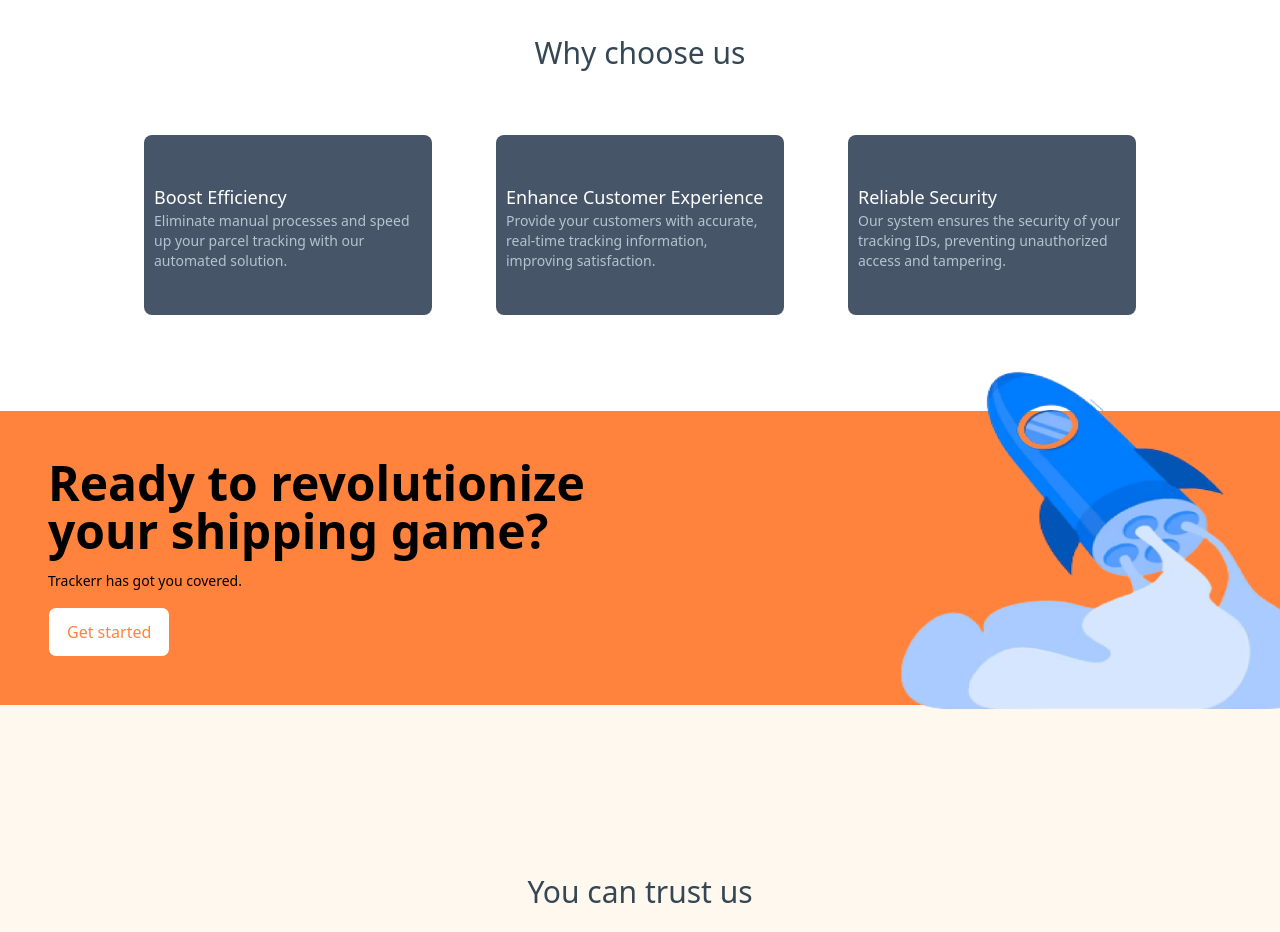
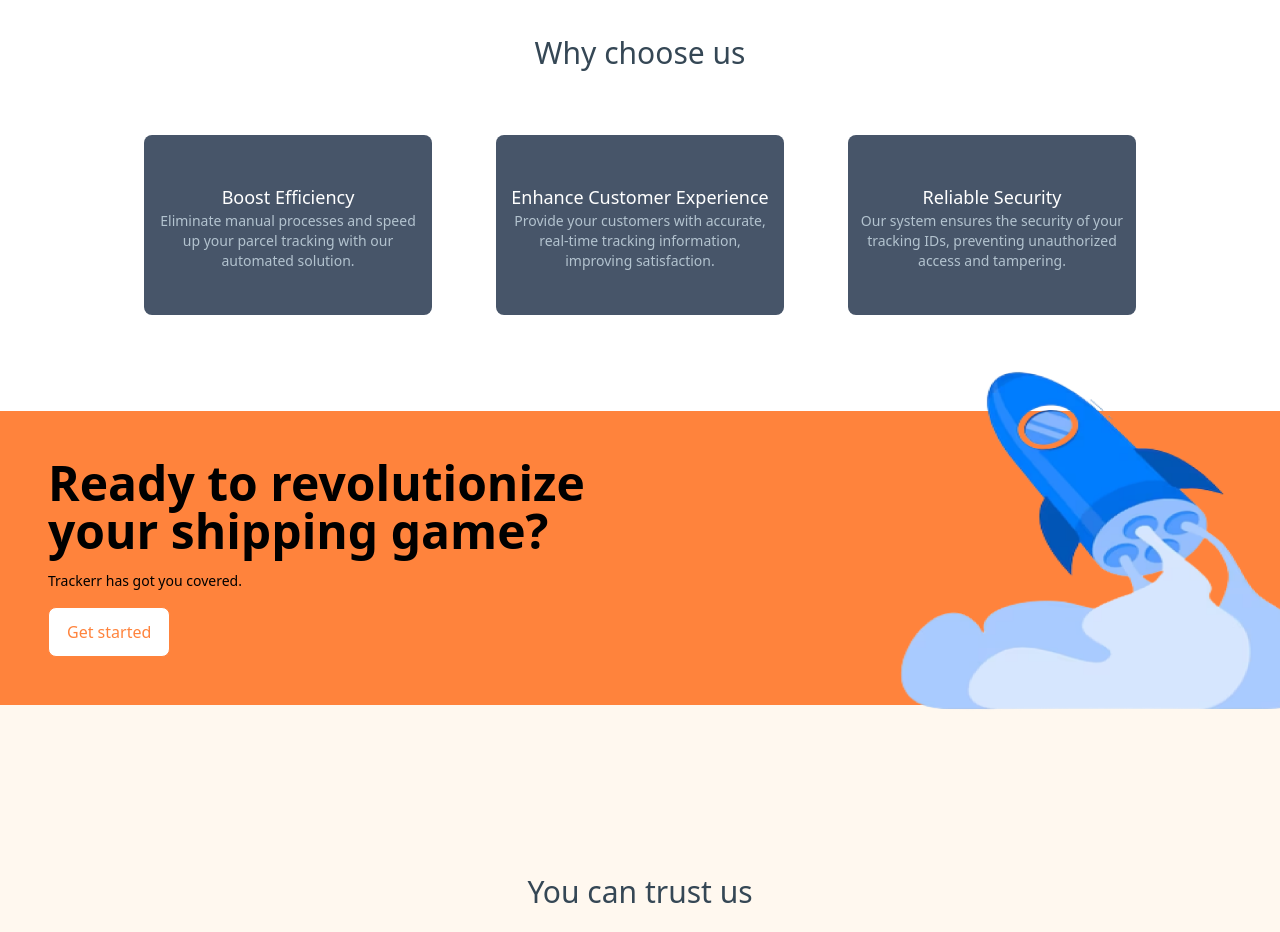
Before and after one commit to Amadu9933/Tracker-web-static, a React (Vite) app in the folder web-static/: page /Ship in a window 1280 px wide. Shown: the part 1840-2772 px from the top of the page. Built offline with nearby package versions, Linux system fonts and the light colour scheme; no server answers.

Commit message:
align card text in buisness landing page

```diff
--- a/web-static/src/components/pages/BusinessOwnerPages/LandingPage/WhyChooseUs/WhyChooseUs.tsx
+++ b/web-static/src/components/pages/BusinessOwnerPages/LandingPage/WhyChooseUs/WhyChooseUs.tsx
@@ -8,7 +8,7 @@ const LandingPage: React.FC = () => {
       <div className=" w-full flex justify-evenly ">
         {/* Boost Efficiency */}
 
-        <div className="bg-slate-600 w-[305px] h-[180px] pt-[48px] pb-[24px] mr-16 px-[10px] rounded-[8px] ">
+        <div className="bg-slate-600 w-[305px] h-[180px] pt-[48px] pb-[24px] mr-16 px-[10px] rounded-[8px] text-center">
           <h1 className="font-medium text-lg text-white">Boost Efficiency</h1>
           <p className="text-[#B3C3CF] text-sm">
             Eliminate manual processes and speed up your parcel tracking with
@@ -16,21 +16,21 @@ const LandingPage: React.FC = () => {
           </p>
         </div>
 
-        <div className="bg-slate-600 w-[305px] h-[180px] pt-[48px] pb-[24px] mr-16 rounded-[8px] px-[10px]">
-          <h1 className="font-medium  text-lg text-white">
+        <div className="bg-slate-600 w-[305px] h-[180px] pt-[48px] pb-[24px] mr-16 rounded-[8px] px-[10px] text-center">
+          <h1 className="font-medium text-lg text-white">
             Enhance Customer Experience
           </h1>
-          <p className="text-[#B3C3CF] text-sm ">
+          <p className="text-[#B3C3CF] text-sm">
             Provide your customers with accurate, real-time tracking
             information, improving satisfaction.
           </p>
         </div>
 
-        <div className="bg-slate-600 w-[305px] h-[180px] pt-[48px] pb-[24px] rounded-[8px] px-[10px]">
-          <h1 className="font-medium   text-lg text-white">
+        <div className="bg-slate-600 w-[305px] h-[180px] pt-[48px] pb-[24px] rounded-[8px] px-[10px] text-center">
+          <h1 className="font-medium text-lg text-white">
             Reliable Security
           </h1>
-          <p className="text-[#B3C3CF]  text-sm">
+          <p className="text-[#B3C3CF] text-sm">
             Our system ensures the security of your tracking IDs, preventing
             unauthorized access and tampering.
           </p>
--- a/web-static/src/components/pages/BusinessOwnerPages/auth/resetPassword/forgotPassword.tsx
+++ b/web-static/src/components/pages/BusinessOwnerPages/auth/resetPassword/forgotPassword.tsx
@@ -1,13 +1,11 @@
 import React, { useState } from 'react';
-import axios from 'axios'; // ✅ Import Axios
+import axiosInstance from '../../../../../api/axiosInstance'; // ✅ Use configured axios instance
 import { useForm } from 'react-hook-form';
 import { useNavigate } from 'react-router-dom';
 import { yupResolver } from '@hookform/resolvers/yup';
 import * as yup from 'yup';
 import ArrowBackIcon from '@mui/icons-material/ArrowBack';
 import ArrowForwardIcon from '@mui/icons-material/ArrowForward';
-
-const TRACKERR_HOST = import.meta.env.VITE_TRACKERR_HOST; // ✅ Use environment variable for base URL
 
 // Validation schema using Yup
 const emailSchema = yup.object().shape({
@@ -36,7 +34,7 @@ const ForgotPassword: React.FC = () => {
 
   const onSubmit = async (data: ForgotPasswordFormData) => {
     try {
-      const response = await axios.post(`${TRACKERR_HOST}/api/v1/users/reset-password/`, {
+      const response = await axiosInstance.post('/users/reset-password/', {
         email: data.email,
         type: activeTab,
       });
```
